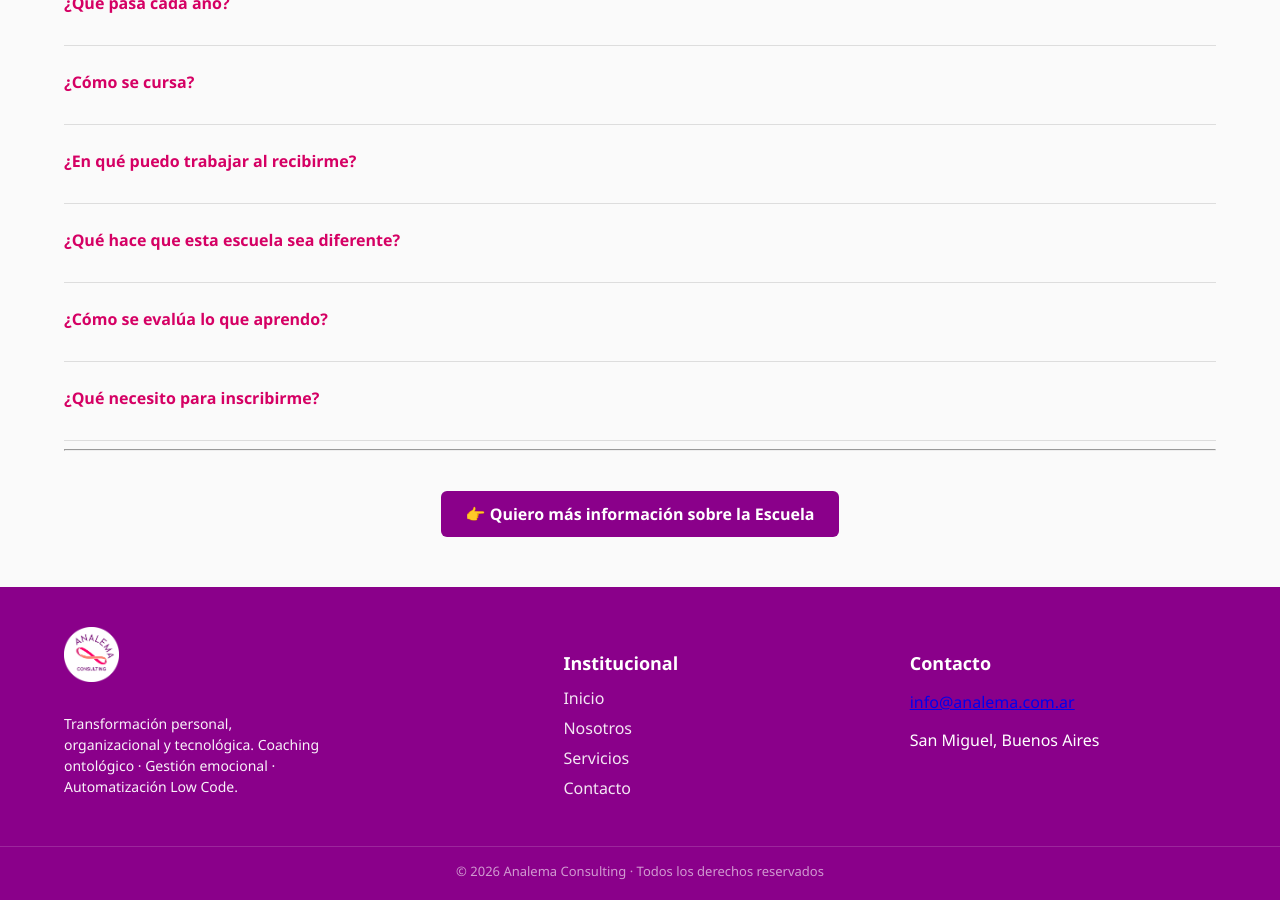
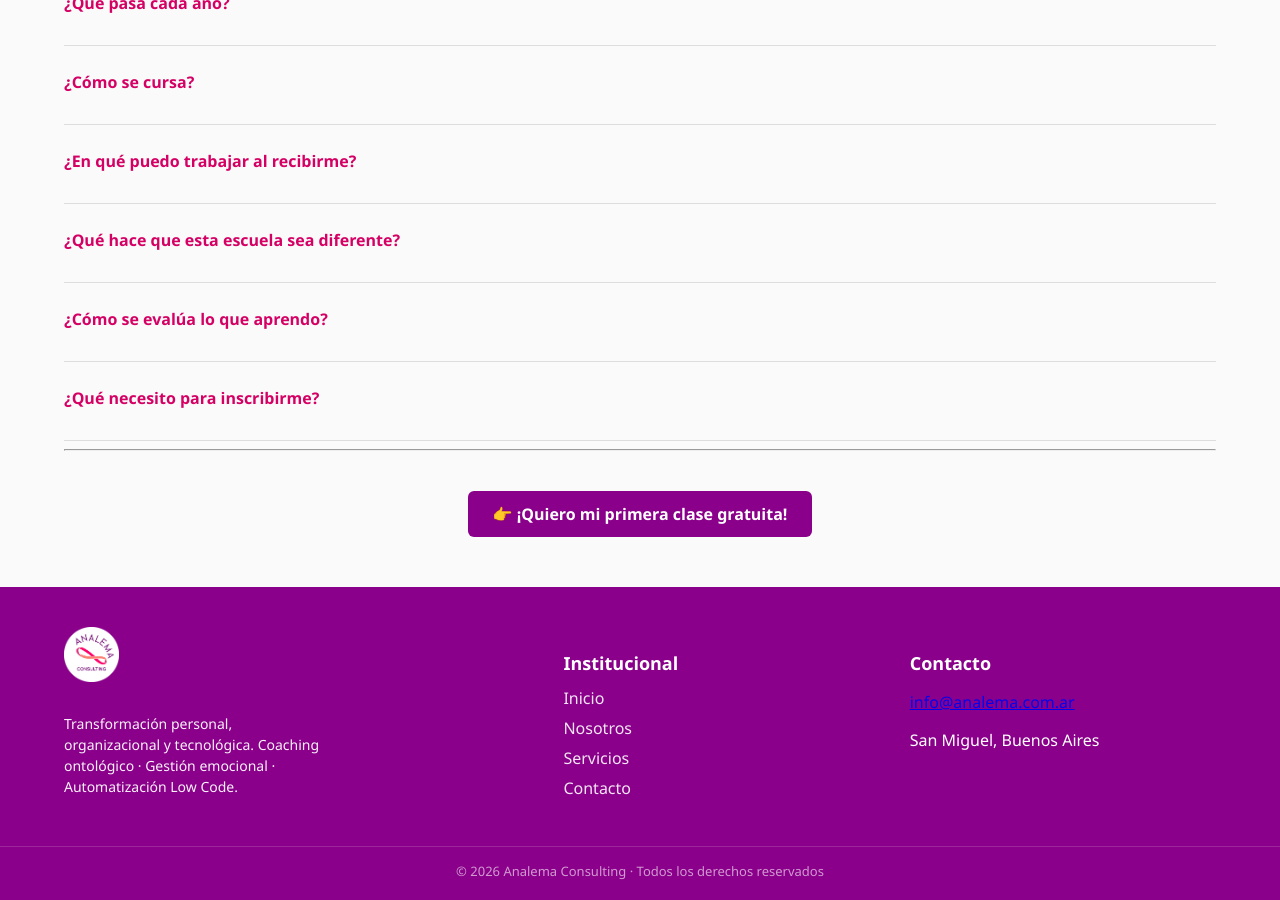
Before and after one commit to sivasilev-gif/analema.com.ar, a Jekyll site: the page built from efco.md, in a window 1280 px wide and 900 px high, scrolled down 757 px. Built offline with Jekyll 4.4.1, drawn with Linux system fonts in a browser that asks for light colours.

Commit message:
Update efco.md

```diff
--- a/efco.md
+++ b/efco.md
@@ -200,7 +200,7 @@ experiencia previa, títulos, habilidades especiales.</p>
 ---
 
 <div style="margin-top:40px; text-align:center;">
-  <a href="{{ '/contacto' | relative_url }}"
+  <a href="https://forms.office.com/r/VtbWA8wM7A"
      style="
        background:#8a008a;
        color:white;
@@ -211,6 +211,6 @@ experiencia previa, títulos, habilidades especiales.</p>
        font-size:16px;
        display:inline-block;
      ">
-     👉 Quiero más información sobre la Escuela
+     👉 ¡Quiero mi primera clase gratuita!
   </a>
 </div>
```
